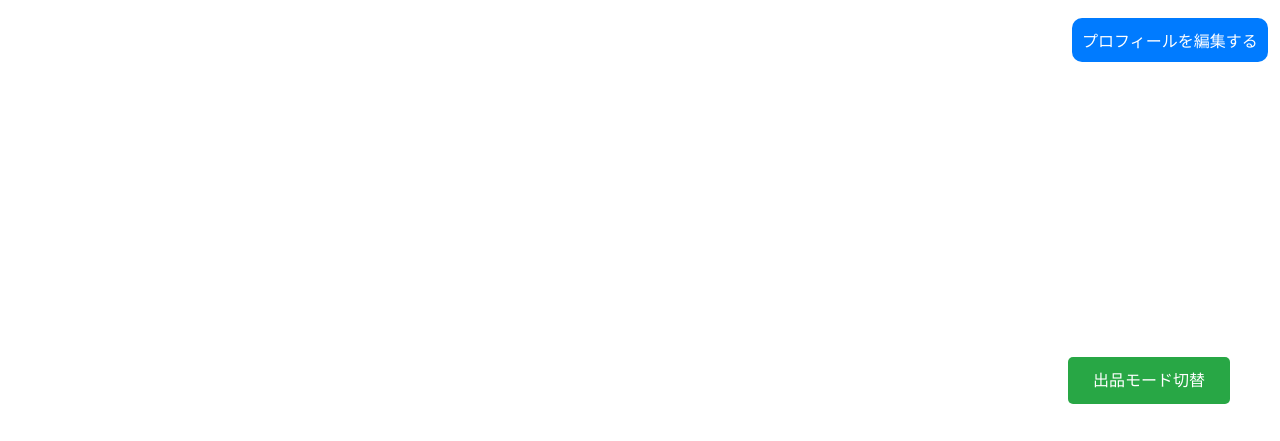
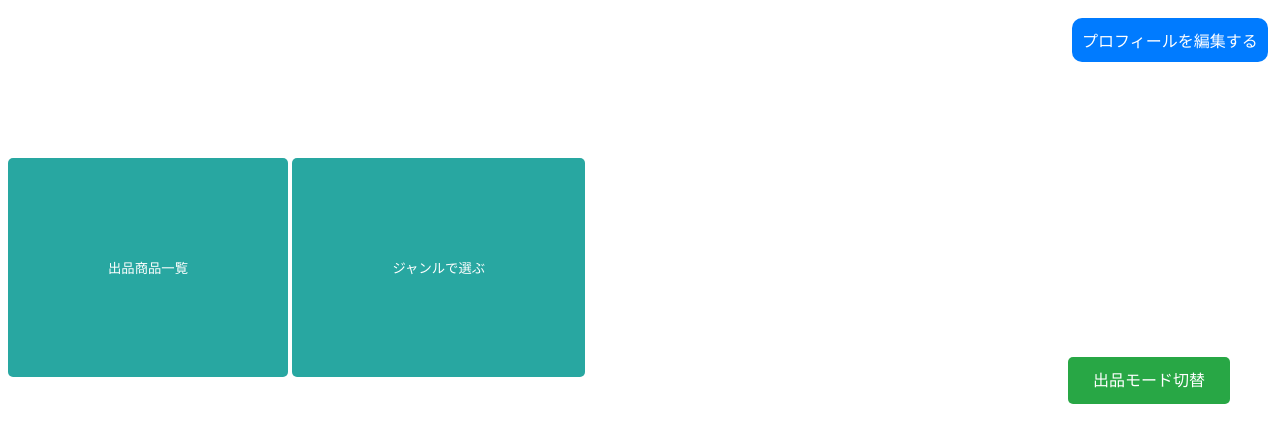
Before and after one commit to s1270144/VeggieConnect, a Django app: page /buyer/home/ in a window 1280 px wide. Shown: the part 359-800 px from the top of the page. Run offline with Django 4.2, Linux system fonts and the light colour scheme; a user stored in the database is signed in.

Commit message:
renew buyer scene

```diff
--- a/buyer/templates/buyer/home.html
+++ b/buyer/templates/buyer/home.html
@@ -109,6 +109,23 @@
             cursor: pointer;
         }
 
+        .button-container {
+            display: flex;
+            gap: 10px;
+            justify-content: center;
+        }
+
+        .productlist-all-btn,
+        .productlist-selected-btn {
+            background-color: #28a7a1;
+            color: #fff;
+            padding: 100px 100px;
+            border: none;
+            border-radius: 5px;
+            text-decoration: none;
+            cursor: pointer;
+        }
+
     </style>
 </head>
 <body>
@@ -136,6 +153,10 @@
                 <button type="submit">検索</button>
             </div>
         </div>
+        <div class="productlist-all-container">
+            <button class="productlist-all-btn">出品商品一覧</button>
+            <button class="productlist-selected-btn">ジャンルで選ぶ</button>
+        </div>
         <div class="toggle-mode-container">
             <a href="{% url 'seller:home' %}" class="toggle-mode-btn">出品モード切替</a>
         </div>
```
